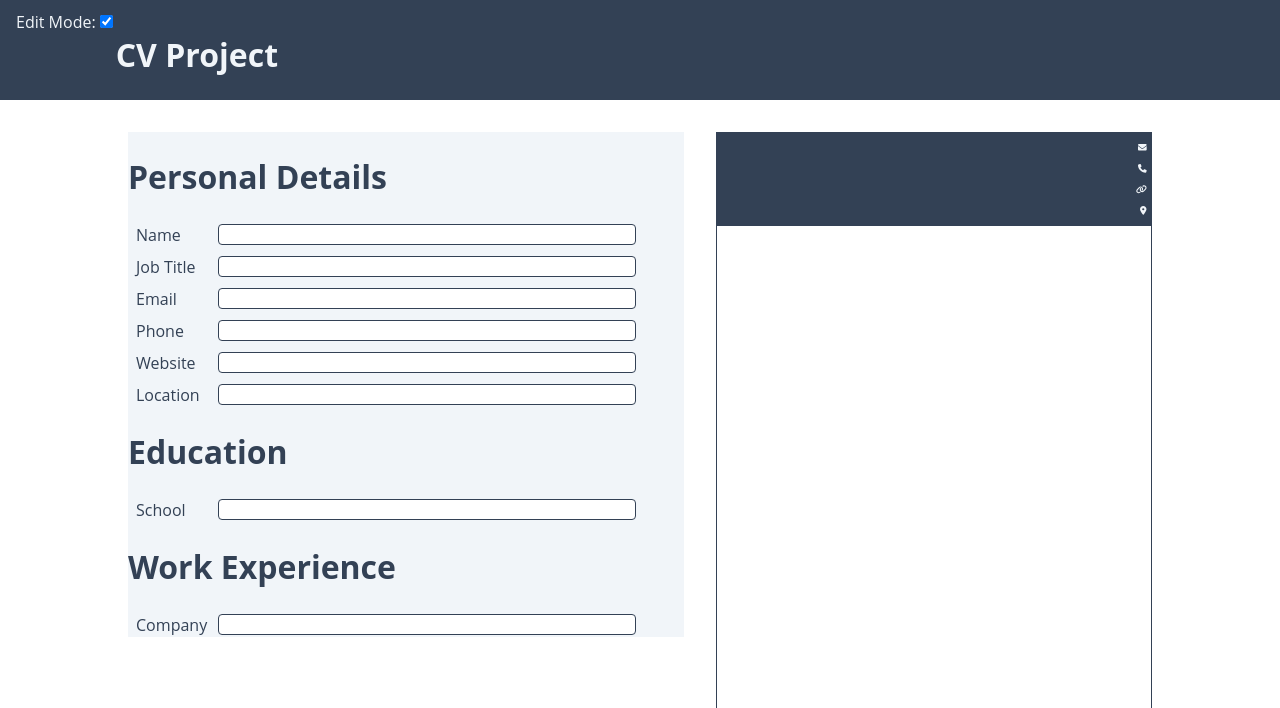
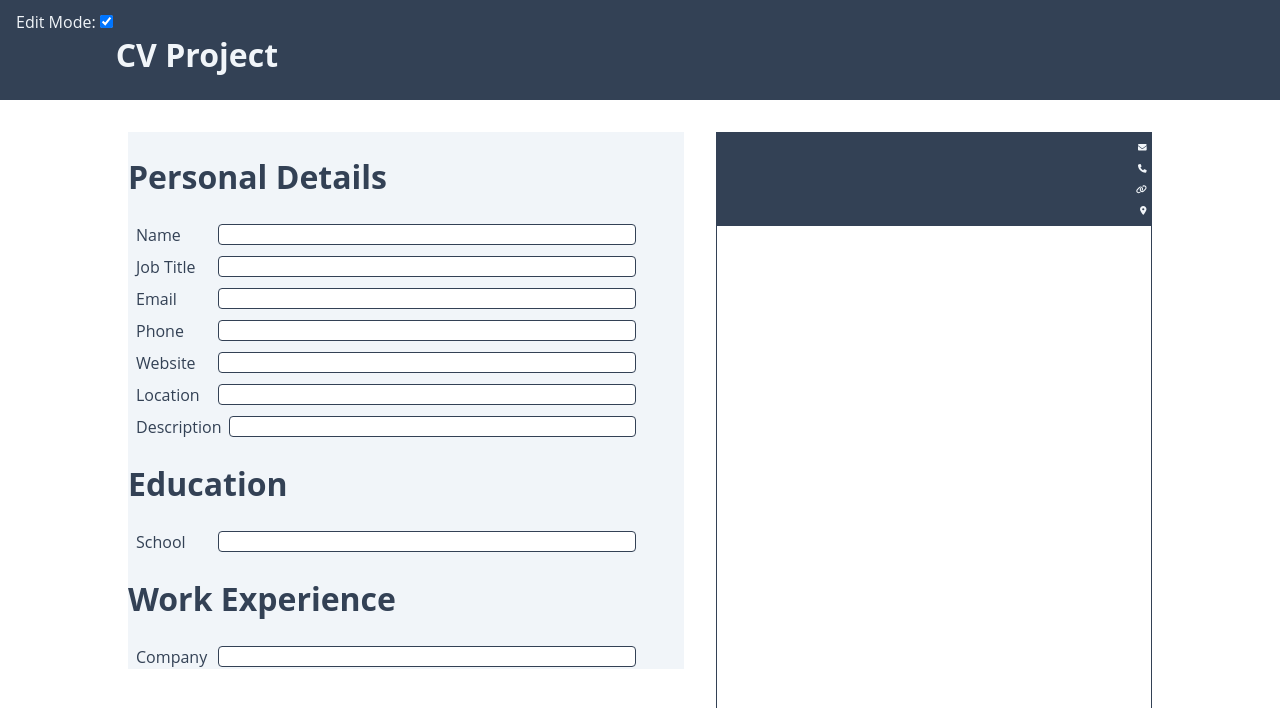
Before and after one commit to oaktec/odin-cv-project, a React (Create React App) app: page / in a window 1280 px wide. Shown: the top 708 px of the page. Built offline with nearby package versions, Linux system fonts and the light colour scheme.

Commit message:
Add description field

```diff
--- a/src/components/Content.js
+++ b/src/components/Content.js
@@ -17,6 +17,7 @@ function Content(props) {
     phone: "",
     website: "",
     location: "",
+    description: "",
     educationFields: [],
     workFields: [],
   });
--- a/src/components/InputCategory.js
+++ b/src/components/InputCategory.js
@@ -10,6 +10,7 @@ function InputCategory(props) {
       phone: PropTypes.string,
       website: PropTypes.string,
       location: PropTypes.string,
+      description: PropTypes.string,
       educationFields: PropTypes.arrayOf(
         PropTypes.shape({
           school: PropTypes.string,
--- a/src/components/InputPane.js
+++ b/src/components/InputPane.js
@@ -12,6 +12,7 @@ function InputPane(props) {
       phone: PropTypes.string,
       website: PropTypes.string,
       location: PropTypes.string,
+      description: PropTypes.string,
       educationFields: PropTypes.arrayOf(
         PropTypes.shape({
           school: PropTypes.string.isRequired,
@@ -39,6 +40,7 @@ function InputPane(props) {
           { name: "phone", label: "Phone" },
           { name: "website", label: "Website" },
           { name: "location", label: "Location" },
+          { name: "description", label: "Description" },
         ]}
         inputFields={inputFields}
         setInputFields={setInputFields}
--- a/src/components/PreviewPane.js
+++ b/src/components/PreviewPane.js
@@ -17,6 +17,7 @@ function PreviewPane(props) {
       phone: PropTypes.string,
       website: PropTypes.string,
       location: PropTypes.string,
+      description: PropTypes.string,
       educationFields: PropTypes.arrayOf(
         PropTypes.shape({
           school: PropTypes.string,
@@ -55,6 +56,7 @@ function PreviewPane(props) {
           </div>
         </div>
       </div>
+      <div className="preview-pane__description">{inputFields.description}</div>
     </div>
   );
 }
```
